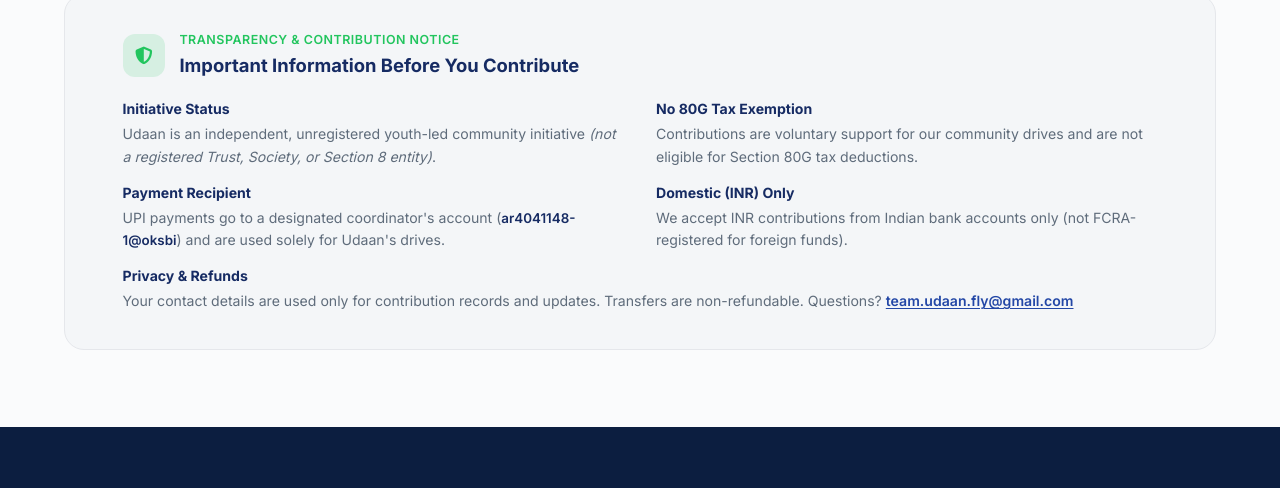
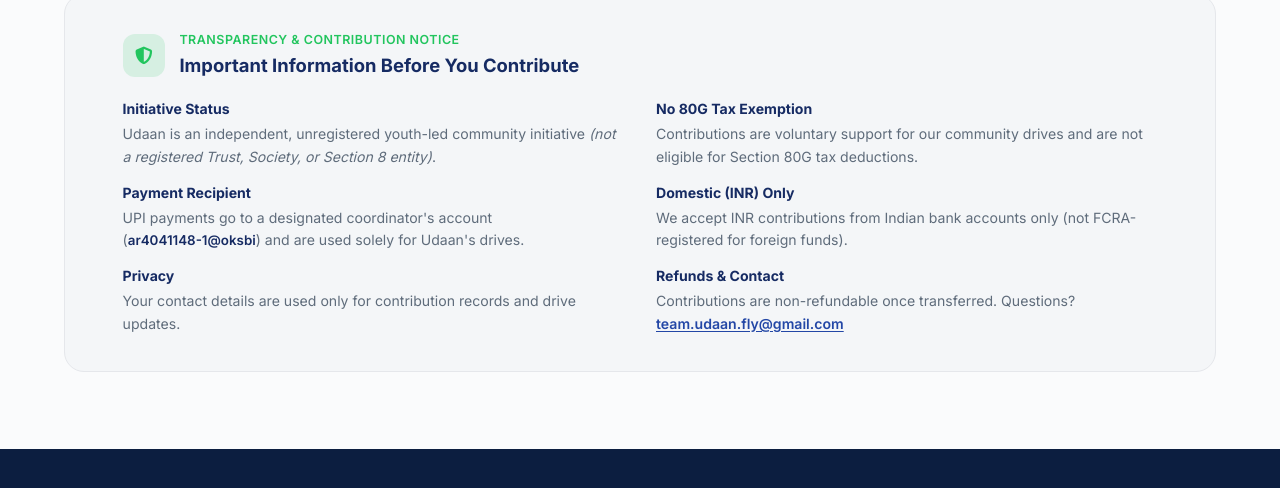
Before and after one commit to vaibhavvraj/udaan-website, a plain HTML site: page donation.html in a window 1280 px wide. Shown: the part 1369-1857 px from the top of the page. Drawn offline with nearby package versions, Linux system fonts and the light colour scheme.

Commit message:
Modified Transparency Notice Structure

```diff
--- a/css/main.css
+++ b/css/main.css
@@ -1365,10 +1365,6 @@ footer ul a:hover {
     color: var(--secondary-text);
 }
 
-.donation-notice-list li:last-child {
-    grid-column: 1 / -1;
-}
-
 .donation-notice-list strong {
     display: block;
     margin-bottom: .15rem;
@@ -1380,6 +1376,7 @@ footer ul a:hover {
     font-weight: 600;
     color: var(--primary-text);
     font-size: .95em;
+    white-space: nowrap;
 }
 
 .donation-notice-list a {
--- a/donation.html
+++ b/donation.html
@@ -301,8 +301,12 @@
             We accept INR contributions from Indian bank accounts only (not FCRA-registered for foreign funds).
          </li>
          <li>
-            <strong>Privacy &amp; Refunds</strong>
-            Your contact details are used only for contribution records and updates. Transfers are non-refundable. Questions? <a href="mailto:team.udaan.fly@gmail.com">team.udaan.fly@gmail.com</a>
+            <strong>Privacy</strong>
+            Your contact details are used only for contribution records and drive updates.
+         </li>
+         <li>
+            <strong>Refunds &amp; Contact</strong>
+            Contributions are non-refundable once transferred. Questions? <a href="mailto:team.udaan.fly@gmail.com">team.udaan.fly@gmail.com</a>
          </li>
       </ul>
    </section>
```
